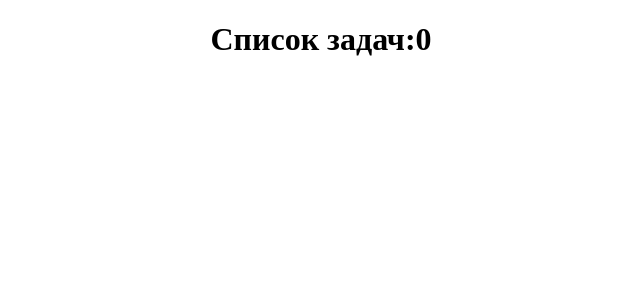
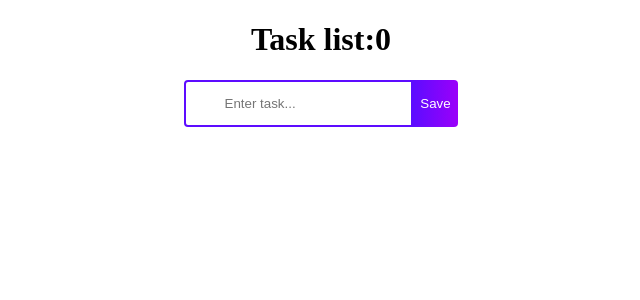
Before and after one commit to Parsifal93/ToDo, a React (Create React App) app: page / in a window 1280 px wide. Shown: the top 300 px of the page, without its empty margins (319-959 px from the left). Built offline with nearby package versions, Linux system fonts and the light colour scheme.

Commit message:
add todoform

```diff
--- a/src/App.js
+++ /dev/null
@@ -1,23 +0,0 @@
-import { useState } from "react";
-import ToDo from "./ToDo";
-import ToDoForm from "./ToDoForm";
-import "./styles.css";
-
-export default function App() {
-  const [todos, setTodos] = useState([]);
-  const addTask = () => {};
-  const removeTask = () => {};
-
-  const handleToggle = () => {};
-  return (
-    <div className="App">
-      <header>
-        <h1>Список задач:{todos.length}</h1>
-      </header>
-      <ToDoForm />
-      {todos.map((todo) => {
-        return <ToDo key={todo.id} />;
-      })}
-    </div>
-  );
-}
--- /dev/null
+++ b/src/App.jsx
@@ -0,0 +1,40 @@
+import { useState } from "react";
+import ToDo from "./ToDo";
+import ToDoForm from "./ToDoForm";
+import "./styles.css";
+
+export default function App() {
+  const [todos, setTodos] = useState([]);
+
+  const addTask = (userInput) => {
+    if (userInput) {
+      const newItem = {
+        id: Math.random().toString(36).substr(2, 9),
+        task: userInput,
+        complete: false
+      };
+      setTodos([...todos, newItem]);
+    }
+  };
+  const removeTask = () => {};
+
+  const handleToggle = () => {};
+  return (
+    <div className="App">
+      <header>
+        <h1>Task list:{todos.length}</h1>
+      </header>
+      <ToDoForm addTask={addTask} />
+      {todos.map((todo) => {
+        return (
+          <ToDo
+            todo={todo}
+            toggleTask={handleToggle}
+            removeTask={removeTask}
+            key={todo.id}
+          />
+        );
+      })}
+    </div>
+  );
+}
--- a/src/ToDo/index.jsx
+++ b/src/ToDo/index.jsx
@@ -1,5 +1,17 @@
-function ToDo() {
-  return null;
+function ToDo({ todo, toggleTask, removeTask }) {
+  return (
+    <div key={todo.id} className="item-todo">
+      <div
+        className={todo.complete ? "item-text stricke" : "item-text"}
+        onClick={() => toggleTask(todo.id)}
+      >
+        {todo.task}
+      </div>
+      <div className="item-delete" onClick={() => removeTask(todo.id)}>
+        x
+      </div>
+    </div>
+  );
 }
 
 export default ToDo;
--- a/src/ToDoForm/index.jsx
+++ b/src/ToDoForm/index.jsx
@@ -1,5 +1,35 @@
-function ToDoForm() {
-  return null;
+import { useState } from "react";
+
+function ToDoForm({ addTask }) {
+  const [userInput, setUserInput] = useState("");
+
+  const handleChange = (e) => {
+    setUserInput(e.currentTarget.value);
+  };
+
+  const handleSubmit = (e) => {
+    e.preventDefault();
+    addTask(userInput);
+    setUserInput("");
+  };
+
+  const handleKeyPress = (e) => {
+    if (e.key === "Enter") handleSubmit(e);
+  };
+
+  return (
+    <form onSubmit={handleSubmit}>
+      <input
+        value={userInput}
+        type="text"
+        onChange={handleChange}
+        onKeyDown={handleKeyPress}
+        placeholder="
+      Enter task..."
+      />
+      <button>Save</button>
+    </form>
+  );
 }
 
 export default ToDoForm;
```
Also changed, not shown: package.json (+14 -4 lines).
